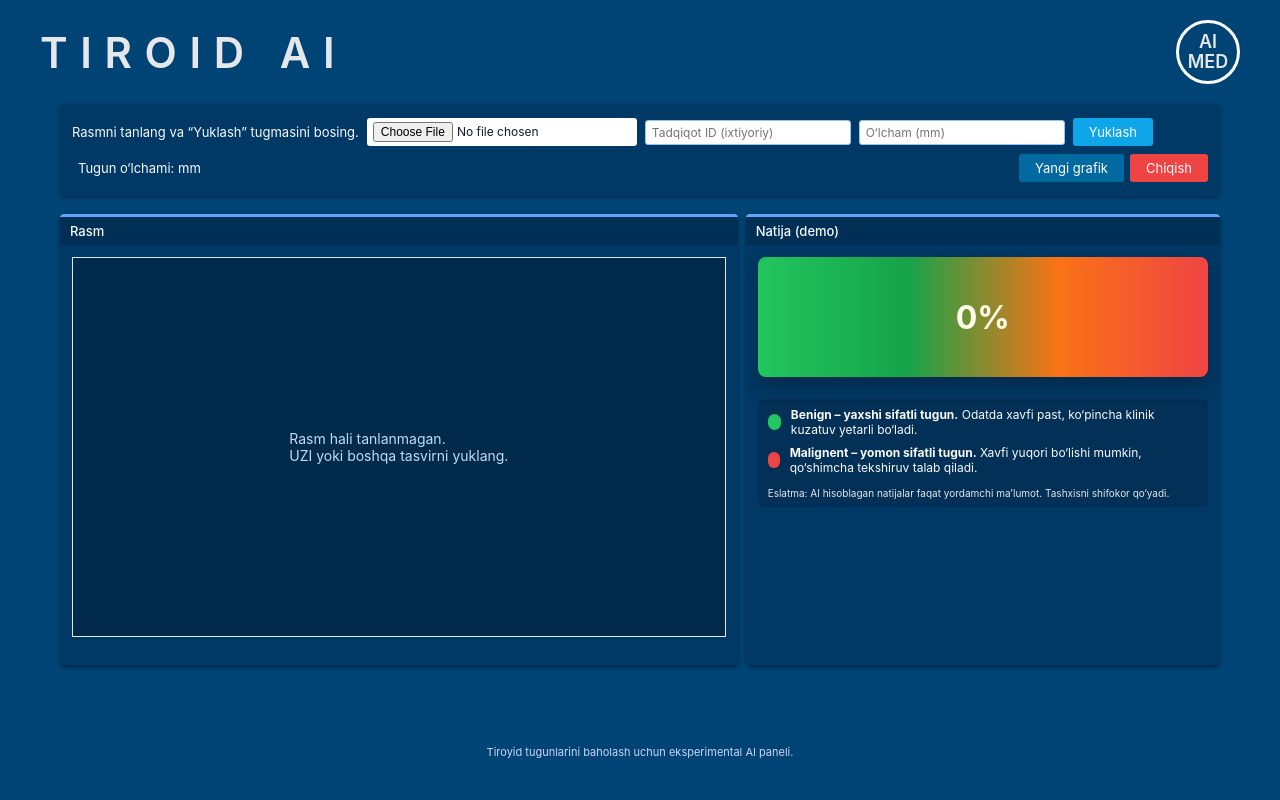
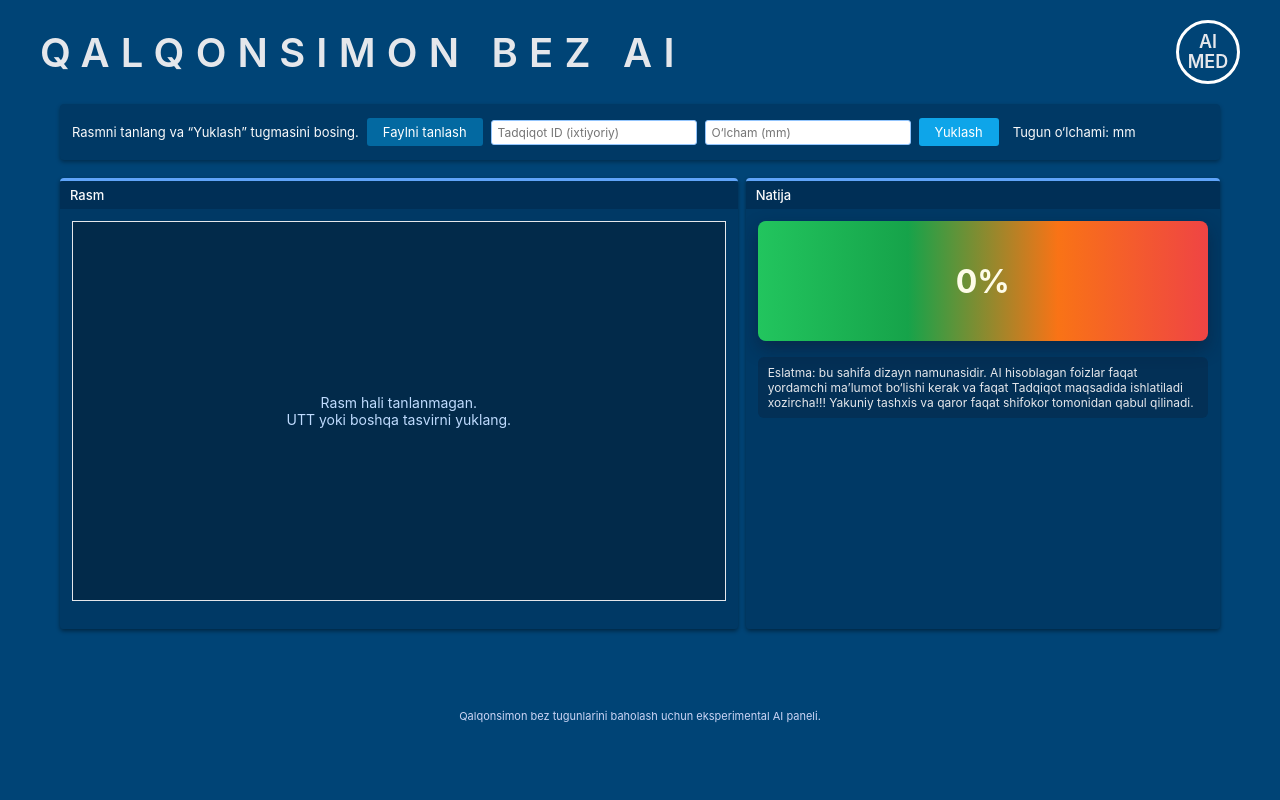
Before and after one commit to bekjonsattorov256-hue/thyroid-telegram-bot, a Flask app: page / in a window 1280 px wide. Run offline with Flask 3, Linux system fonts and the light colour scheme; parts of the project's set-up code (start-up, migrations or seed data) failed here and were passed over.

Commit message:
Update index.html

```diff
--- a/templates/index.html
+++ b/templates/index.html
@@ -2,7 +2,7 @@
 <html lang="uz">
 <head>
   <meta charset="UTF-8">
-  <title>Tiroyid AI – Tugun tahlil paneli</title>
+  <title>Qalqonsimon bez AI – Tugun tahlil paneli</title>
   <meta name="viewport" content="width=device-width, initial-scale=1.0">
 
   <style>
@@ -22,7 +22,7 @@
       min-height: 100vh;
     }
 
-    /* TOP BAR */
+    /* HEADER */
     .top-bar {
       padding: 20px 40px 10px;
       display: flex;
@@ -38,8 +38,8 @@
     }
 
     .brand-title {
-      font-size: 42px;
-      letter-spacing: 0.3em;
+      font-size: 40px;
+      letter-spacing: 0.28em;
       font-weight: 600;
     }
 
@@ -79,23 +79,6 @@
       font-size: 13px;
     }
 
-    .toolbar input[type="file"] {
-      background: #ffffff;
-      color: #111827;
-      border-radius: 3px;
-      padding: 4px 6px;
-      font-size: 12px;
-    }
-
-    .toolbar input[type="text"],
-    .toolbar input[type="number"] {
-      padding: 4px 6px;
-      border-radius: 3px;
-      border: 1px solid #93c5fd;
-      font-size: 12px;
-      min-width: 120px;
-    }
-
     .btn {
       border: none;
       border-radius: 3px;
@@ -113,8 +96,30 @@
       background: #0369a1;
     }
 
-    .btn-danger {
-      background: #ef4444;
+    .toolbar input[type="text"],
+    .toolbar input[type="number"] {
+      padding: 4px 6px;
+      border-radius: 3px;
+      border: 1px solid #93c5fd;
+      font-size: 12px;
+      min-width: 120px;
+      background: #ffffff;
+      color: #111827;
+    }
+
+    /* Custom file button */
+    #fileInput {
+      display: none;
+    }
+
+    .file-label {
+      display: inline-block;
+      background: #0369a1;
+      color: #ffffff;
+      padding: 6px 16px;
+      border-radius: 3px;
+      font-size: 13px;
+      cursor: pointer;
     }
 
     /* GRID */
@@ -166,6 +171,7 @@
     .image-placeholder {
       font-size: 14px;
       color: #bfdbfe;
+      text-align: center;
     }
 
     /* RIGHT – RESULT */
@@ -176,7 +182,6 @@
       font-size: 13px;
     }
 
-    /* NEW — GRADIENT PROBABILITY BAR */
     .probability-bar {
       width: 100%;
       height: 120px;
@@ -192,37 +197,12 @@
       box-shadow: 0 8px 18px rgba(15, 23, 42, 0.45);
     }
 
-    /* NEW — BENIGN VS MALIGNANT LEGEND */
-    .legend {
-      margin-top: 6px;
+    .note {
+      font-size: 12px;
+      color: #e5e7eb;
       padding: 8px 10px;
       background: rgba(15, 23, 42, 0.25);
       border-radius: 6px;
-      display: flex;
-      flex-direction: column;
-      gap: 8px;
-      font-size: 12px;
-    }
-
-    .legend-item {
-      display: flex;
-      align-items: center;
-      gap: 10px;
-    }
-
-    .legend-color {
-      width: 16px;
-      height: 16px;
-      border-radius: 999px;
-    }
-
-    .benign { background: #22c55e; }
-    .malignant { background: #ef4444; }
-
-    .legend small {
-      margin-top: 4px;
-      display: block;
-      color: #e5e7eb;
     }
 
     /* FOOTER */
@@ -250,7 +230,7 @@
   <!-- HEADER -->
   <div class="top-bar">
     <div class="brand">
-      <div class="brand-title">TIROID AI</div>
+      <div class="brand-title">QALQONSIMON BEZ AI</div>
     </div>
     <div class="brand-badge">
       <span>AI<br>MED</span>
@@ -260,21 +240,20 @@
   <!-- MAIN PANEL -->
   <div class="panel">
 
+    <!-- TOOLBAR -->
     <div class="toolbar">
       <span>Rasmni tanlang va “Yuklash” tugmasini bosing.</span>
 
+      <!-- Fayl tanlash tugmasi -->
+      <label for="fileInput" class="file-label">Faylni tanlash</label>
       <input id="fileInput" type="file" accept="image/*">
+
       <input type="text" placeholder="Tadqiqot ID (ixtiyoriy)">
       <input id="sizeInput" type="number" placeholder="O‘lcham (mm)">
 
       <button class="btn btn-primary">Yuklash</button>
 
       <span style="margin-left:6px;">Tugun o‘lchami: <span id="lesionSizeLabel">mm</span></span>
-
-      <div style="margin-left:auto; display:flex; gap:6px;">
-        <button class="btn btn-secondary">Yangi grafik</button>
-        <button class="btn btn-danger">Chiqish</button>
-      </div>
     </div>
 
     <!-- GRID -->
@@ -287,7 +266,7 @@
           <div class="image-area">
             <img id="preview" src="" style="display:none;">
             <div id="placeholder" class="image-placeholder">
-              Rasm hali tanlanmagan.<br>UZI yoki boshqa tasvirni yuklang.
+              Rasm hali tanlanmagan.<br>UTT yoki boshqa tasvirni yuklang.
             </div>
           </div>
         </div>
@@ -295,36 +274,15 @@
 
       <!-- RIGHT -->
       <div class="panel-box">
-        <div class="panel-header">Natija (demo)</div>
+        <div class="panel-header">Natija </div>
         <div class="panel-body">
           <div class="result-section">
-
-            <!-- PROBABILITY BAR -->
             <div class="probability-bar" id="probBox">0%</div>
 
-            <!-- NEW BENIGN VS MALIGNANT INFO -->
-            <div class="legend">
-              <div class="legend-item">
-                <span class="legend-color benign"></span>
-                <span>
-                  <strong>Benign – yaxshi sifatli tugun.</strong>
-                  Odatda xavfi past, ko‘pincha klinik kuzatuv yetarli bo‘ladi.
-                </span>
-              </div>
-
-              <div class="legend-item">
-                <span class="legend-color malignant"></span>
-                <span>
-                  <strong>Malignent – yomon sifatli tugun.</strong>
-                  Xavfi yuqori bo‘lishi mumkin, qo‘shimcha tekshiruv talab qiladi.
-                </span>
-              </div>
-
-              <small>
-                Eslatma: AI hisoblagan natijalar faqat yordamchi ma’lumot. Tashxisni shifokor qo‘yadi.
-              </small>
-            </div>
-
+            <p class="note">
+              Eslatma: bu sahifa dizayn namunasidir. AI hisoblagan foizlar faqat yordamchi ma’lumot bo‘lishi kerak va faqat Tadqiqot maqsadida ishlatiladi xozircha!!!
+              Yakuniy tashxis va qaror faqat shifokor tomonidan qabul qilinadi.
+            </p>
           </div>
         </div>
       </div>
@@ -334,7 +292,7 @@
 
   <!-- FOOTER -->
   <div class="footer">
-    Tiroyid tugunlarini baholash uchun eksperimental AI paneli.
+    Qalqonsimon bez tugunlarini baholash uchun eksperimental AI paneli.
   </div>
 </div>
 
@@ -355,7 +313,8 @@
     preview.style.display = 'block';
     placeholder.style.display = 'none';
 
-    const prob = Math.round(10 + Math.random() * 80); // demo foiz
+    // Demo uchun tasodifiy foiz (keyin backenddan haqiqiy qiymat berasan)
+    const prob = Math.round(10 + Math.random() * 80);
     probBox.textContent = prob + "%";
   });
 
```
